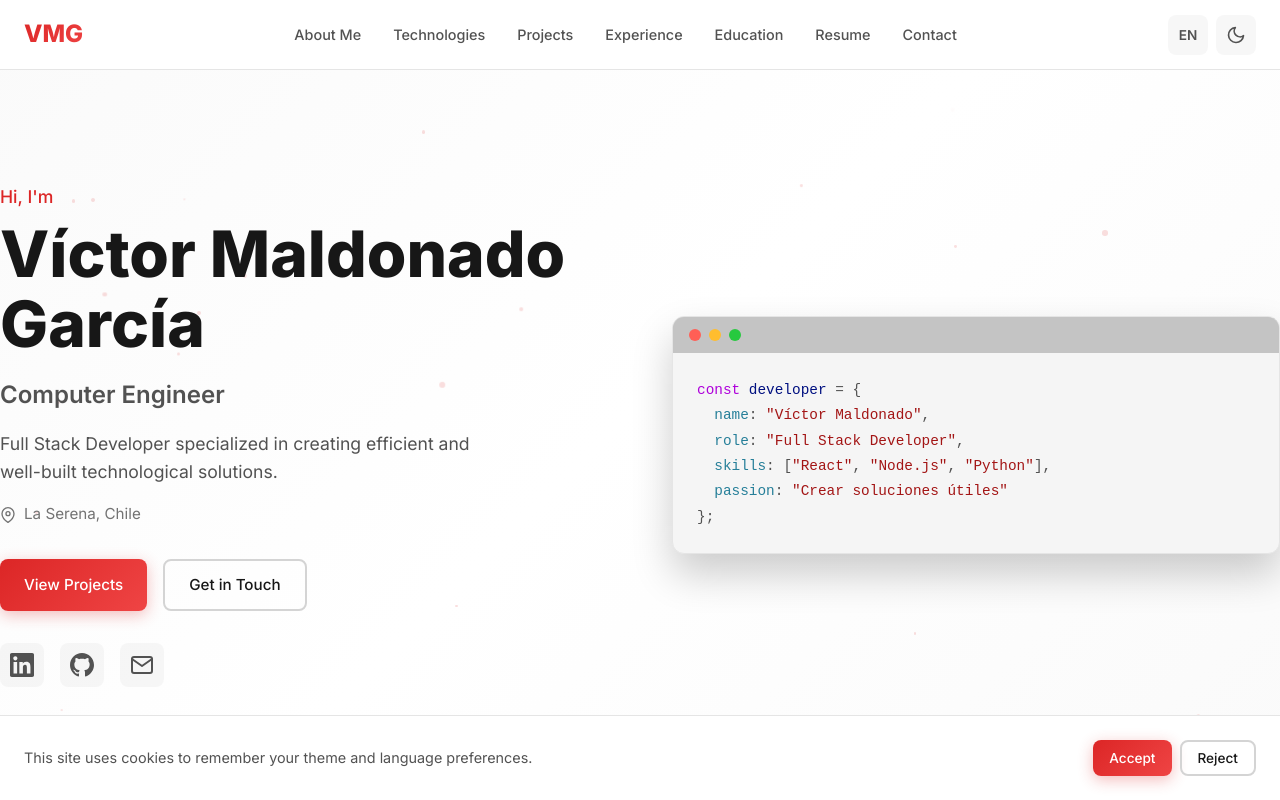
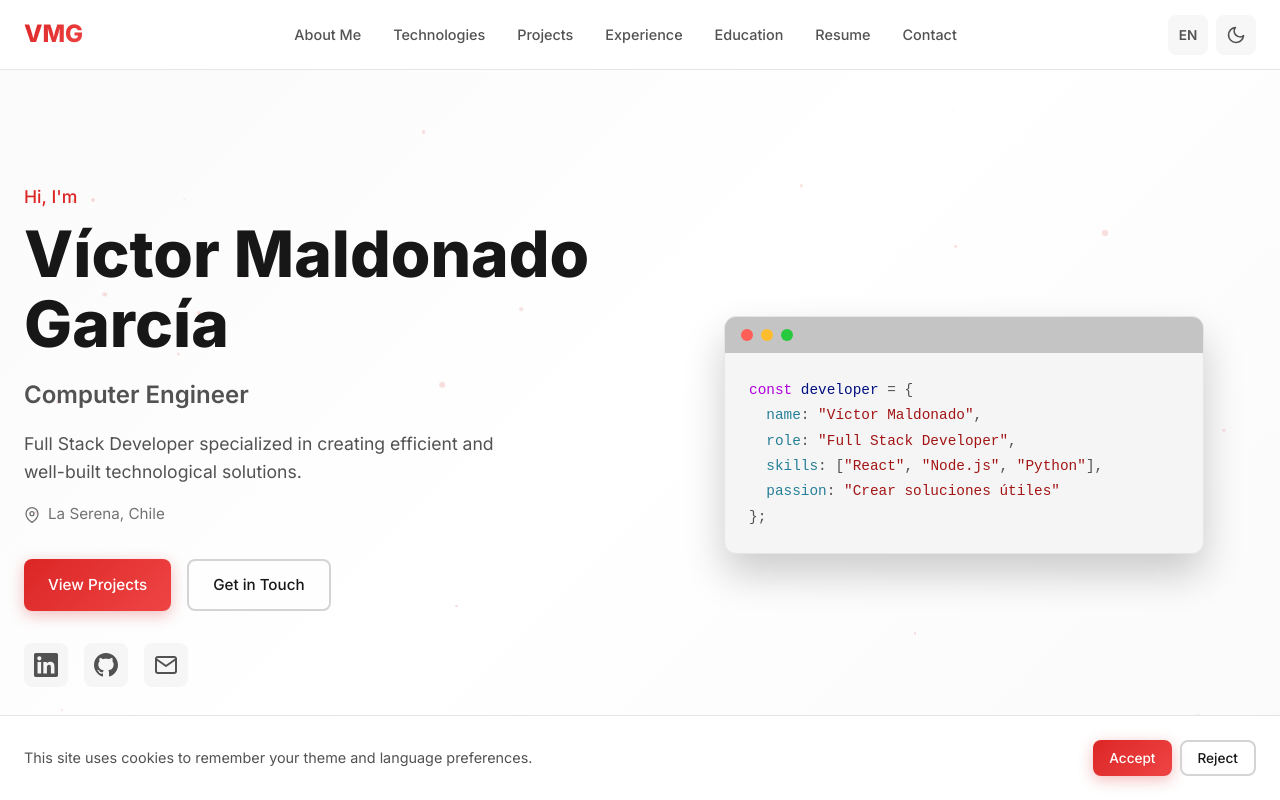
Before and after one commit to victormg97/Proyecto-Portafolio, a plain HTML site: page index.html in a window 1280 px wide. Shown: the top 800 px of the page. Drawn offline with nearby package versions, Linux system fonts and the light colour scheme.

Commit message:
Arreglo en elemento responsive para móvil

```diff
--- a/css/responsive.css
+++ b/css/responsive.css
@@ -12,12 +12,24 @@ html, body {
     width: 100%;
 }
 
+/* Reduce container padding on small mobile screens */
+.container {
+    padding-left: 1rem;
+    padding-right: 1rem;
+}
+
 /* Safe area insets for notched devices */
 @supports (padding: max(0px)) {
     .container {
-        padding-left: max(var(--container-padding), env(safe-area-inset-left));
-        padding-right: max(var(--container-padding), env(safe-area-inset-right));
+        padding-left: max(1rem, env(safe-area-inset-left));
+        padding-right: max(1rem, env(safe-area-inset-right));
     }
+}
+
+/* Ensure hero section doesn't overflow */
+.hero {
+    overflow-x: hidden;
+    width: 100%;
 }
 
 /* ===========================================================
@@ -56,17 +68,52 @@ html, body {
     padding: var(--spacing-xl) 0;
 }
 
+.hero-text {
+    width: 100%;
+    display: flex;
+    flex-direction: column;
+    align-items: center;
+}
+
 .hero-visual {
     order: -1;
+    width: 100%;
+    display: flex;
+    justify-content: center;
+    padding: 0;
 }
 
 .hero-card {
-    max-width: 100%;
+    max-width: calc(100vw - 3rem);
+    width: 100%;
+}
+
+.code-block {
+    width: 100%;
+}
+
+.code-block pre {
+    font-size: 0.75rem;
+    padding: 1rem;
+    overflow-x: auto;
+}
+
+.hero-title {
+    font-size: clamp(1.8rem, 8vw, 2.5rem);
+    word-wrap: break-word;
+    overflow-wrap: break-word;
+}
+
+.hero-subtitle {
+    font-size: clamp(1rem, 4vw, 1.2rem);
 }
 
 .hero-tagline {
     margin-left: auto;
     margin-right: auto;
+    max-width: 100%;
+    font-size: 0.95rem;
+    padding: 0 var(--spacing-sm);
 }
 
 .hero-location {
@@ -76,10 +123,18 @@ html, body {
 .hero-cta {
     justify-content: center;
     flex-wrap: wrap;
+    width: 100%;
+}
+
+.hero-cta .btn {
+    flex: 1;
+    min-width: 140px;
+    max-width: 180px;
 }
 
 .hero-links {
     justify-content: center;
+    width: 100%;
 }
 
 .scroll-indicator {
@@ -209,18 +264,48 @@ html, body {
    TABLET (640px - 1024px)
    =========================================================== */
 @media (min-width: 640px) {
+    /* Restore container padding on larger screens */
+    .container {
+        padding-left: var(--container-padding);
+        padding-right: var(--container-padding);
+    }
+
     /* Hero Tablet */
     .hero-content {
         text-align: left;
+    }
+
+    .hero-text {
+        align-items: flex-start;
     }
 
     .hero-visual {
         order: 0;
     }
 
+    .hero-card {
+        max-width: 480px;
+    }
+
+    .code-block pre {
+        font-size: 0.9rem;
+        padding: 1.5rem;
+    }
+
+    .hero-title {
+        font-size: clamp(2.5rem, 5vw, 4rem);
+    }
+
+    .hero-subtitle {
+        font-size: clamp(1.2rem, 2.5vw, 1.5rem);
+    }
+
     .hero-tagline {
         margin-left: 0;
         margin-right: 0;
+        max-width: 500px;
+        font-size: 1.1rem;
+        padding: 0;
     }
 
     .hero-location {
@@ -229,6 +314,12 @@ html, body {
 
     .hero-cta {
         justify-content: flex-start;
+    }
+
+    .hero-cta .btn {
+        flex: 0 0 auto;
+        min-width: auto;
+        max-width: none;
     }
 
     .hero-links {
```
